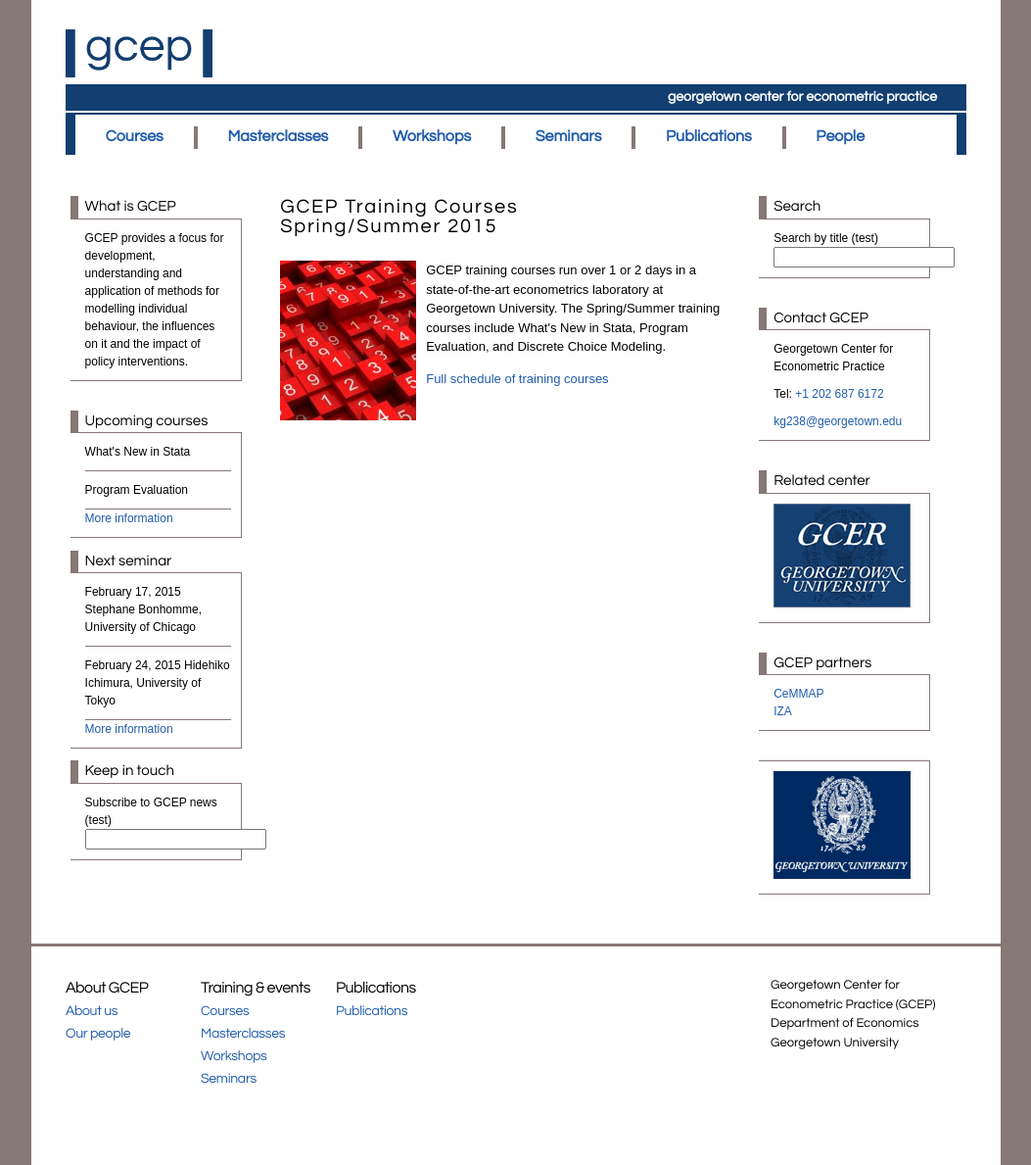
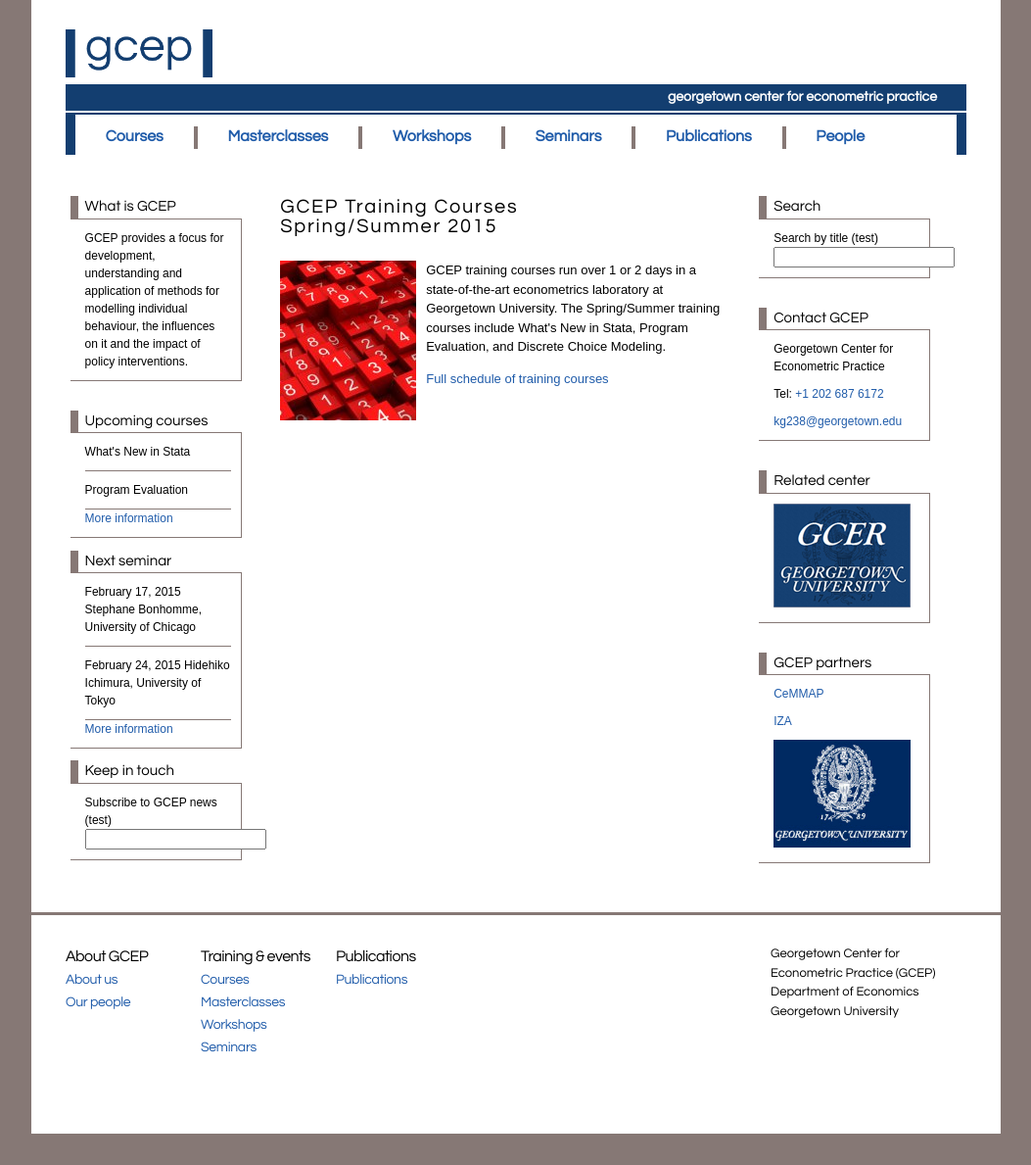
Before and after one commit to georgetown-econ/gcep, a Jekyll site: the page built from index.html, in a window 1280 px wide. Shown: the whole page at 98% size, without its empty margins (113-1166 px from the left). Built offline with Jekyll 4.4.1, drawn with Linux system fonts in a browser that asks for light colours; the list of posts is cut into pages by our own code; after the commit the page ends 1157 px from its top, so only the background shows below that.

Commit message:
Improve 'GCEP partners' sidebar section.

```diff
--- a/_includes/sidebar_right.html
+++ b/_includes/sidebar_right.html
@@ -31,16 +31,9 @@
       <h2>GCEP partners</h2>
 
       <div class="panel-section-content">
-        <div><a href="http://www.cemmap.ac.uk/">CeMMAP</a></div>
-        <div><a href="http://www.iza.org/en/webcontent/index_html">IZA</a></div>
-      </div>
-    </div>
-
-    <div class="panel-section">
-      <h2></h2>
-
-      <div class="panel-section-content">
-        <a href="http://www.georgetown.edu/"><img height="110" width="140" src="../assets/images/GU-logo.png"></a>
+        <div class="panel-section-content-item-no-border"><a href="http://www.cemmap.ac.uk/">CeMMAP</a></div>
+        <div class="panel-section-content-item-no-border"><a href="http://www.iza.org/en/webcontent/index_html">IZA</a></div>
+        <div class="panel-section-content-item-no-border"><a href="http://www.georgetown.edu/"><img height="110" width="140" src="../assets/images/GU-logo.png"></a></div>
       </div>
     </div>
   </div>
```
